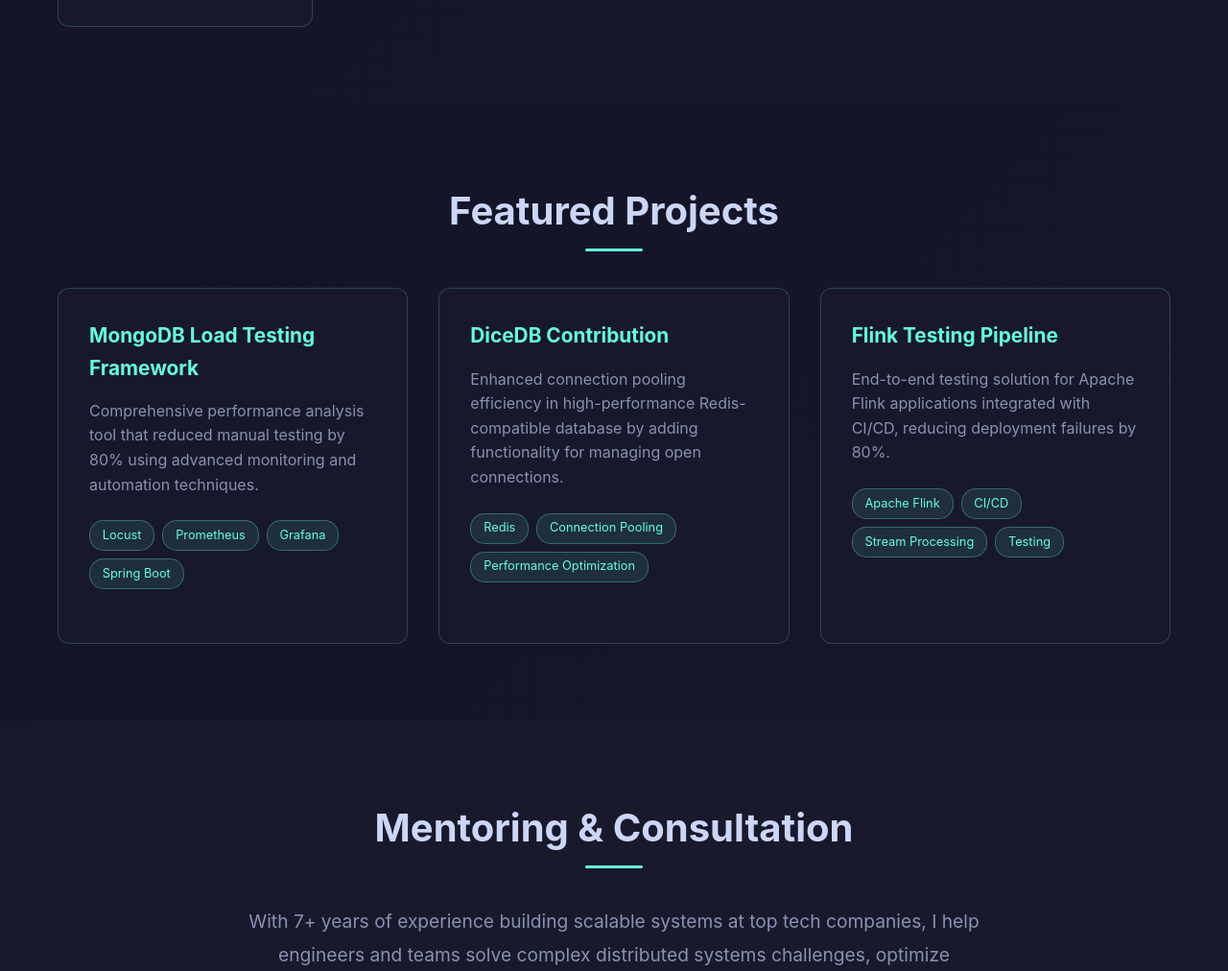
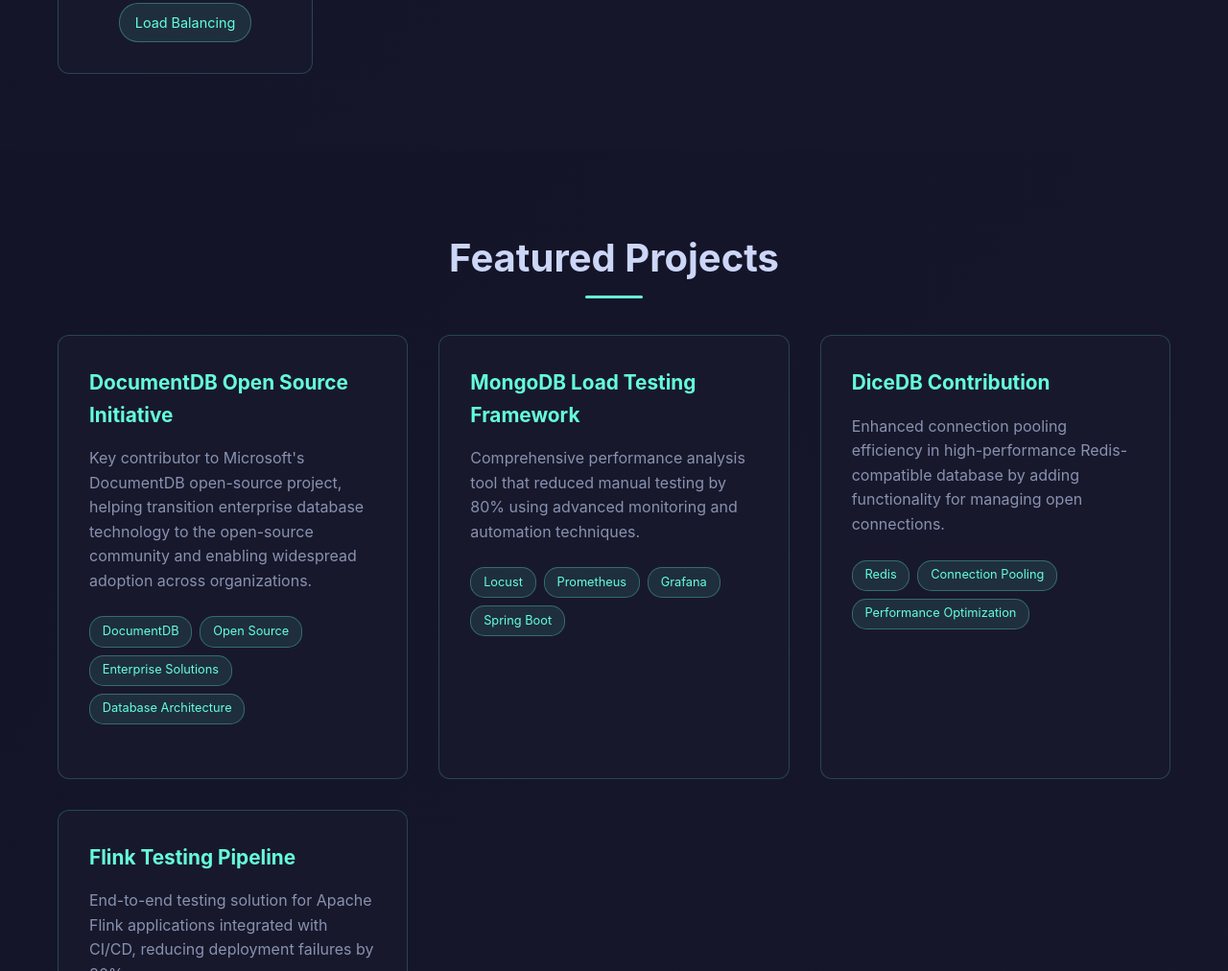
Before and after one commit to ayush571995/portflio, a plain HTML site: page index.html in a window 1280 px wide. Shown: the part 3967-4979 px from the top of the page at 96% size. Drawn offline with Linux system fonts and the light colour scheme.

```diff
--- a/index.html
+++ b/index.html
@@ -833,6 +833,7 @@
                             <span class="skill-tag">Distributed Systems</span>
                             <span class="skill-tag">Event-Driven Architecture</span>
                             <span class="skill-tag">Stream Processing</span>
+                            <span class="skill-tag">Load Balancing</span>
                         </div>
                     </div>
                 </div>
@@ -843,6 +844,17 @@
             <div class="container">
                 <h2 class="section-title fade-in">Featured Projects</h2>
                 <div class="projects-grid">
+                    <div class="project-card fade-in">
+                        <h3 class="project-title">DocumentDB Open Source Initiative</h3>
+                        <p class="project-description">Key contributor to Microsoft's DocumentDB open-source project, helping transition enterprise database technology to the open-source community and enabling widespread adoption across organizations.</p>
+                        <div class="project-tech">
+                            <span class="tech-badge">DocumentDB</span>
+                            <span class="tech-badge">Open Source</span>
+                            <span class="tech-badge">Enterprise Solutions</span>
+                            <span class="tech-badge">Database Architecture</span>
+                        </div>
+                    </div>
+
                     <div class="project-card fade-in">
                         <h3 class="project-title">MongoDB Load Testing Framework</h3>
                         <p class="project-description">Comprehensive performance analysis tool that reduced manual testing by 80% using advanced monitoring and automation techniques.</p>
```
